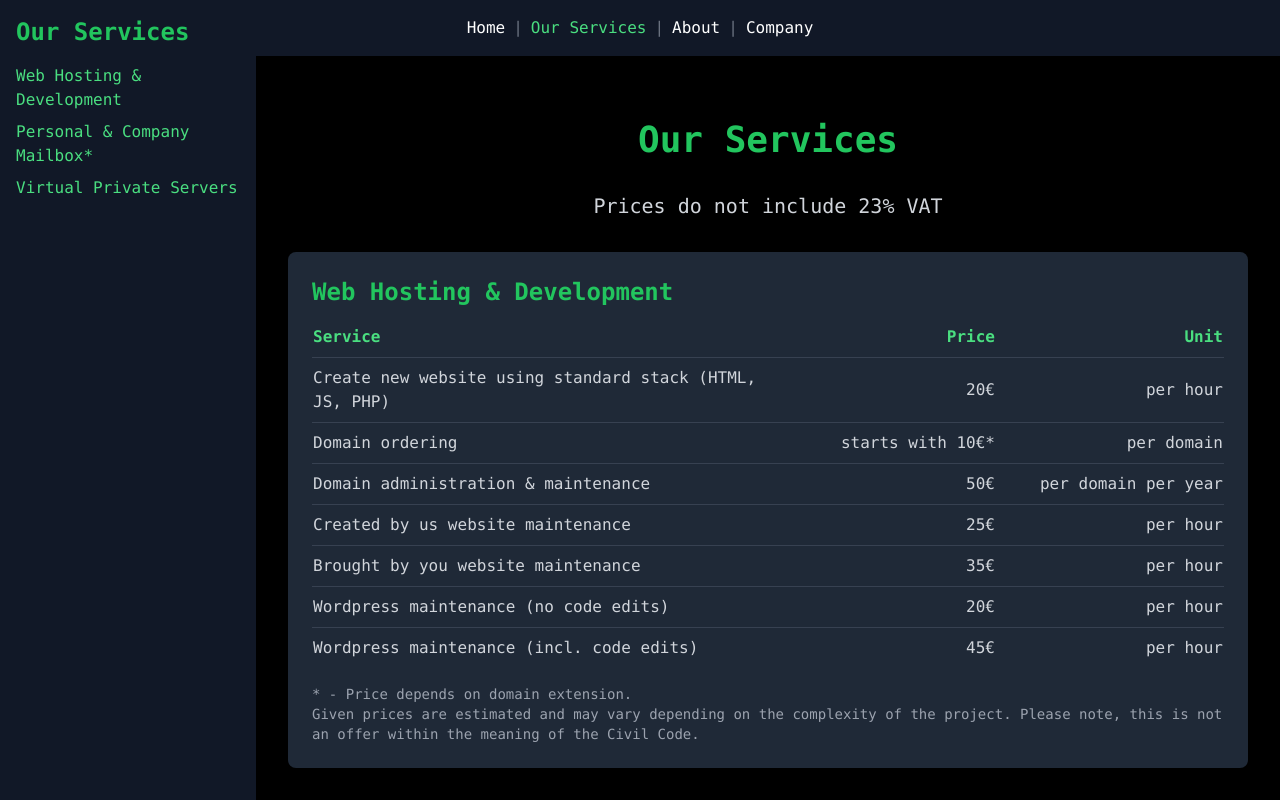
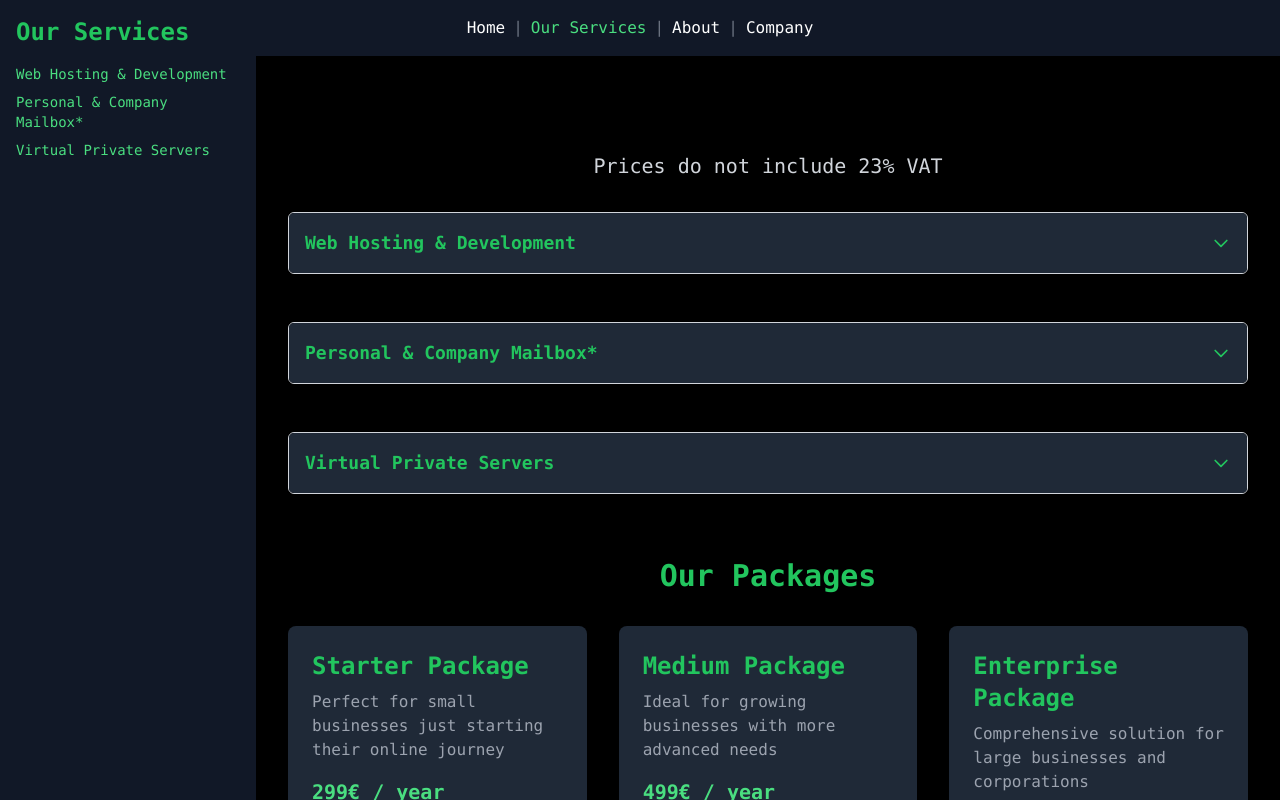
Before and after one commit to br3jski/steldev-page, a Next.js app: page /services in a window 1280 px wide. Shown: the top 800 px of the page. Built offline with nearby package versions, Linux system fonts and the light colour scheme.

Commit message:
chg to accordions

```diff
--- a/components/Accordion.tsx
+++ b/components/Accordion.tsx
@@ -1,25 +1,70 @@
-tsx
-import React, { useState } from 'react';
+import React, { useState, ReactNode } from 'react';
 
-interface AccordionItemProps {
-  title: string;
-  text: string;
+interface Service {
+  service: string;
+  price?: string;
+  unit?: string;
 }
 
-const AccordionItem: React.FC<AccordionItemProps> = ({ title, text }) => {
+interface AccordionProps {
+  title: string;
+  services?: Service[];
+}
+
+const Accordion: React.FC<AccordionProps> = ({ title, services }) => {
+
   const [isOpen, setIsOpen] = useState(false);
 
   return (
-    <div className="accordion-item">
-      <h3
-        className="accordion-title cursor-pointer"
+    <div className="border border-gray-300 rounded-md overflow-hidden mb-4">
+      <div
+        className="flex items-center justify-between p-4 cursor-pointer bg-gray-800 text-white"
         onClick={() => setIsOpen(!isOpen)}
       >
-        {title}
-      </h3>
-      {isOpen && <div className="accordion-content">{text}</div>}
+        <h3 className="text-lg font-semibold text-green-500">{title}</h3>
+        <svg
+          className={`h-5 w-5 transition-transform duration-200 text-green-500 ${
+            isOpen ? 'rotate-180' : ''
+          }`}
+
+
+          fill="none"
+          viewBox="0 0 24 24"
+          stroke="currentColor"
+        >
+          <path strokeLinecap="round" strokeLinejoin="round" strokeWidth={2} d="M19 9l-7 7-7-7" />
+        </svg>
+      </div>
+      {isOpen && services && services.length > 0 ? (
+        <table className="w-full text-left border-collapse">
+          <thead>
+            <tr className="bg-gray-800 text-white">
+              <th className="py-2 px-4 font-bold ">Service</th>
+              <th className="py-2 px-4 font-bold ">Price</th>
+              <th className="py-2 px-4 font-bold ">Unit</th>
+            </tr>
+          </thead>
+          <tbody>
+            {services.map((service, index) => (
+              <tr key={index} className="border-b border-gray-200">
+                <td className="py-2 px-4">{service.service}</td>
+                <td className="py-2 px-4">
+                  {service.price ? (
+                    <span className="font-bold">{service.price}</span>
+                  ) : null}
+                </td>
+                <td className="py-2 px-4">{service.unit || ''}</td>
+              </tr>
+            ))}
+          </tbody>
+        </table>
+      ) : isOpen && (
+        <div>
+
+        </div>
+      )}
     </div>
   );
 };
 
-export default AccordionItem;
+export default Accordion;
--- a/components/ServicesItem.tsx
+++ /dev/null
@@ -1,61 +0,0 @@
-// components/ServicesItem.tsx
-import React from 'react';
-
-interface ServiceItem {
-  service: string;
-  price?: string;
-  unit?: string;
-}
-
-interface ServicesItemProps {
-  title: string;
-  services: ServiceItem[];
-  annotation?: string;
-}
-
-const ServicesItem: React.FC<ServicesItemProps> = ({ title, services, annotation }) => {
-  // Funkcja do renderowania adnotacji z obsługą nowych linii
-  const renderAnnotation = (text: string) => {
-    return text.split('\n').map((line, index) => (
-      <React.Fragment key={index}>
-        {line}
-        {index < text.split('\n').length - 1 && <br />}
-      </React.Fragment>
-    ));
-  };
-
-  return (
-    <div className="bg-gray-800 p-6 rounded-lg shadow-lg hover:shadow-xl transition-shadow duration-300 w-full">
-      <h3 className="text-2xl font-semibold mb-4 text-green-500">{title}</h3>
-      <table className="w-full text-left mb-4">
-        <thead>
-          <tr>
-            <th className="pb-2 text-green-400 w-1/2">Service</th>
-            <th className="pb-2 text-green-400 w-1/4 text-right">Price</th>
-            <th className="pb-2 text-green-400 w-1/4 text-right">Unit</th>
-          </tr>
-        </thead>
-        <tbody>
-          {services.map((item, index) => (
-            <tr key={index} className="border-t border-gray-700">
-              <td className="py-2 text-gray-300">{item.service}</td>
-              <td className="py-2 text-gray-300 text-right">
-                {item.price || 'Contact us'}
-              </td>
-              <td className="py-2 text-gray-300 text-right">
-                {item.unit || '-'}
-              </td>
-            </tr>
-          ))}
-        </tbody>
-      </table>
-      {annotation && (
-        <p className="text-sm text-gray-400 mt-4">
-          * {renderAnnotation(annotation)}
-        </p>
-      )}
-    </div>
-  );
-};
-
-export default ServicesItem;
--- a/pages/services.tsx
+++ b/pages/services.tsx
@@ -2,7 +2,6 @@
 import { useState, useEffect } from 'react';
 import Layout from '../components/Layout';
 import LoadingScreen from '../components/LoadingScreen';
-import ServicesItem from '../components/ServicesItem';
 import { Link as ScrollLink } from 'react-scroll';
 import PackageItem from '../components/PackageItem';
 
@@ -18,6 +17,7 @@ interface ServiceData {
   services: ServiceItem[];
   annotation?: string; // Dodajemy opcjonalne pole dla adnotacji
 }
+import Accordion from '../components/Accordion';
 
 interface PackageItem {
   id: string;
@@ -137,7 +137,7 @@ export default function Services() {
         {/* Menu nawigacyjne */}
         <div className="w-64 fixed left-0 top-0 h-full bg-gray-900 p-4 overflow-y-auto">
           <h2 className="text-2xl font-bold mb-4 text-green-500">Our Services</h2>
-          <ul className="space-y-2">
+          <ul className="space-y-2 text-sm">
             {serviceItems.map((item) => (
               <li key={item.id}>
                 <ScrollLink
@@ -157,18 +157,17 @@ export default function Services() {
           <div className="flex-1 ml-64">
           <div className="container mx-auto px-4 py-8">
             <h1 className="text-4xl font-bold mb-8 text-center text-green-500">
-              Our Services
             </h1>
             <p className="text-xl text-center text-gray-300 mb-8">
               Prices do not include 23% VAT
             </p>
             <div className="space-y-12">
-              {serviceItems.map((item) => (
-                <div key={item.id} id={item.id}>
-                  <ServicesItem
+            {serviceItems.map((item) => (
+                  <div key={item.id} id={item.id} className="mb-4">
+                  <Accordion
                     title={item.title}
                     services={item.services}
-                    annotation={item.annotation}
+                    annotation={item.annotation ? item.annotation : ""}
                   />
                 </div>
               ))}
```
